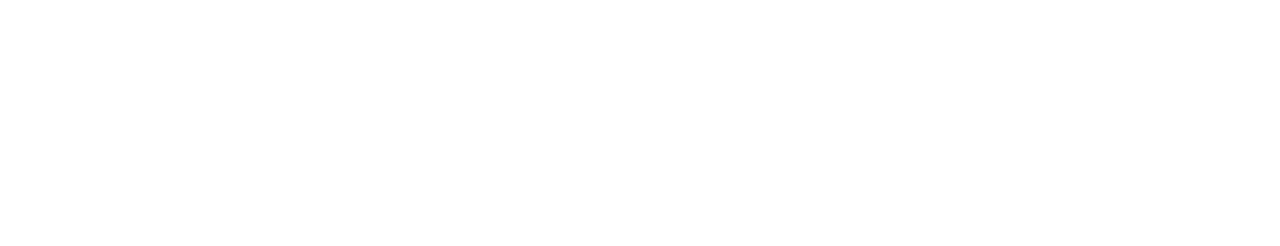
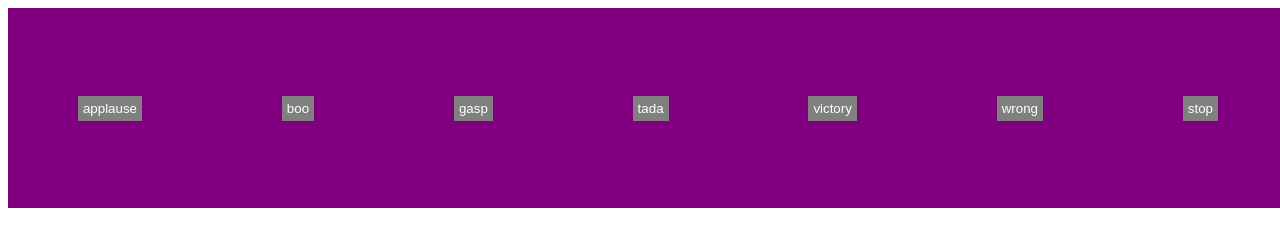
Before and after one commit to acciojob/Soundbar-AryanRajdev, a website: page main.html in a window 1280 px wide. Drawn offline with Linux system fonts and the light colour scheme.

Commit message:
created a submission

```diff
--- a/main.html
+++ b/main.html
@@ -8,6 +8,16 @@
 
 <body>
 	<!-- the entire body must be written by student -->
+	<audio id="applause" src="https://bit.ly/3APSBcf" type="audio/mpeg"></audio>
+    <audio id="boo" src="https://bit.ly/3yS6RAF" type="audio/mpeg"></audio>
+    <audio id="gasp" src="https://bit.ly/3xTh6Uj" type="audio/mpeg"></audio>
+    <audio id="tada" src="https://bit.ly/3xSfgmr" type="audio/mpeg"></audio>
+    <audio id="victory" src="https://bit.ly/3k2cW7p" type="audio/mpeg"></audio>
+    <audio id="wrong" src="https://bit.ly/3xSE9hK" type="audio/mpeg"></audio>
+    <audio id = "stop"></audio>
+
+    <div id="buttons">
+    </div>
     <script type="text/javascript" src="./script.js">
 </script>
 
--- a/script.js
+++ b/script.js
@@ -1 +1,23 @@
 //your JS code here. If required.
+const sounds = ["applause", "boo", "gasp", "tada", "victory", "wrong","stop"];
+
+sounds.forEach((element)=>{
+	let btn = document.createElement("button");
+	btn.classList.add("btn");
+	btn.innerText = element;
+
+	btn.addEventListener('click',()=>{
+		if(element == "stop") stopAudio();
+		document.getElementById(element).play();
+	})
+
+	document.querySelector("#buttons").appendChild(btn);
+})
+
+function stopAudio(){
+	sounds.forEach((element)=>{
+		let song = document.getElementById(element);
+		song.pause();
+		song.currentTime = 0;
+	});
+}
--- a/styles.css
+++ b/styles.css
@@ -1 +1,15 @@
 /*  your css code here. If applicable */
+#buttons{
+	width:100vw;
+	height:200px;
+	background-color:purple;
+	display:flex;
+	justify-content:space-around;
+	align-items:center;
+}
+.btn{
+	padding:4px;
+	color:white;
+	background-color:grey;
+	border:1px solid grey;
+}
```
